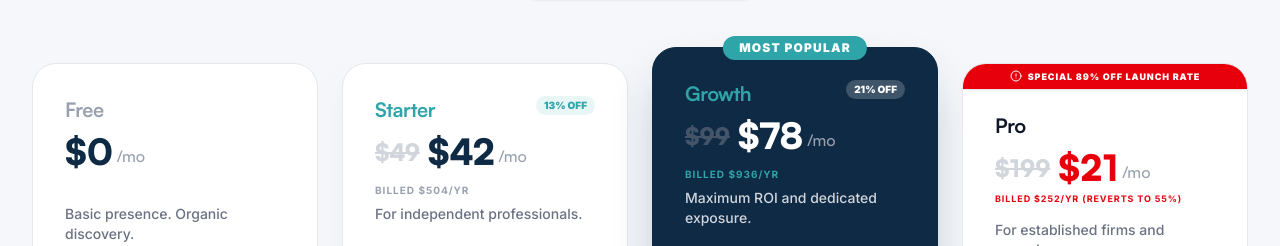
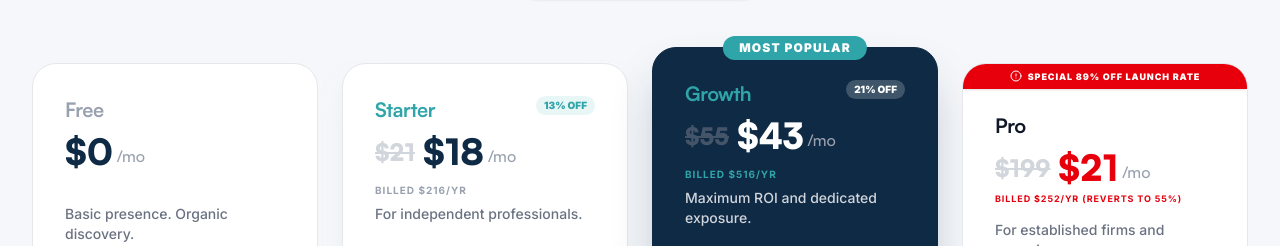
Before and after one commit to farjadp/verixa, a Next.js app: page /pricing in a window 1280 px wide. Shown: the part 1452-1698 px from the top of the page. Built offline with nearby package versions, Linux system fonts and the light colour scheme.

Commit message:
Update Starter and Growth tier base prices to  and  respectively

```diff
--- a/src/app/pricing/PricingTiers.tsx
+++ b/src/app/pricing/PricingTiers.tsx
@@ -73,13 +73,13 @@ export default function PricingTiers() {
                  {isAnnual && <span className="bg-[#2FA4A9]/10 text-[#2FA4A9] text-[10px] font-black uppercase px-2 py-0.5 rounded-full">13% OFF</span>}
               </div>
               <div className="font-serif flex items-end gap-1">
-                {isAnnual && <span className="text-2xl font-black text-gray-300 line-through mb-1 mr-1">$49</span>}
-                <span className="text-4xl font-black text-[#0F2A44]">{isAnnual ? '$42' : '$49'}</span>
+                {isAnnual && <span className="text-2xl font-black text-gray-300 line-through mb-1 mr-1">$21</span>}
+                <span className="text-4xl font-black text-[#0F2A44]">{isAnnual ? '$18' : '$21'}</span>
                 <span className="text-gray-400 font-medium mb-1">/mo</span>
               </div>
               <div className="h-5 mt-1">
                 {isAnnual ? (
-                  <span className="text-[10px] font-bold text-gray-400 uppercase tracking-widest">Billed $504/yr</span>
+                  <span className="text-[10px] font-bold text-gray-400 uppercase tracking-widest">Billed $216/yr</span>
                 ) : (
                   <span className="text-[10px] font-bold text-transparent select-none">-</span>
                 )}
@@ -104,13 +104,13 @@ export default function PricingTiers() {
                  {isAnnual && <span className="bg-white/20 text-white text-[10px] font-black uppercase px-2 py-0.5 rounded-full">21% OFF</span>}
               </div>
               <div className="font-serif flex items-end gap-1">
-                {isAnnual && <span className="text-2xl font-black text-gray-500 line-through mb-1 mr-1 opacity-60">$99</span>}
-                <span className="text-4xl font-black text-white">{isAnnual ? '$78' : '$99'}</span>
+                {isAnnual && <span className="text-2xl font-black text-gray-500 line-through mb-1 mr-1 opacity-60">$55</span>}
+                <span className="text-4xl font-black text-white">{isAnnual ? '$43' : '$55'}</span>
                 <span className="text-gray-400 font-medium mb-1">/mo</span>
               </div>
               <div className="h-5 mt-1">
                 {isAnnual ? (
-                  <span className="text-[10px] font-bold text-[#2FA4A9] uppercase tracking-widest">Billed $936/yr</span>
+                  <span className="text-[10px] font-bold text-[#2FA4A9] uppercase tracking-widest">Billed $516/yr</span>
                 ) : (
                   <span className="text-[10px] font-bold text-transparent select-none">-</span>
                 )}
--- a/src/app/pricing/page.tsx
+++ b/src/app/pricing/page.tsx
@@ -249,7 +249,7 @@ export default function PricingPage() {
 
                 {/* 4. Financials & Escrow */}
                 <TableGroup title="Financials & Escrow" />
-                <TableRow label="Monthly Subscription" vals={["$0", "$49", "$99", "$199"]} />
+                <TableRow label="Monthly Subscription" vals={["$0", "$21", "$55", "$199"]} />
                 <TableRow label="Platform Commission Fee" isDark vals={[<span key="1" className="text-gray-500 font-bold">21%</span>, <span key="2" className="text-[#0F2A44] font-bold">8%</span>, <span key="3" className="text-[#2FA4A9] font-black text-base">3%</span>, <span key="2" className="text-gray-900 font-black text-base">0%</span>]} />
                 <TableRow label="Escrow Financial Protection" vals={[true, true, true, true]} />
                 <TableRow label="Targeted Service Pricing (Dynamic)" vals={[false, true, true, true]} />
```
